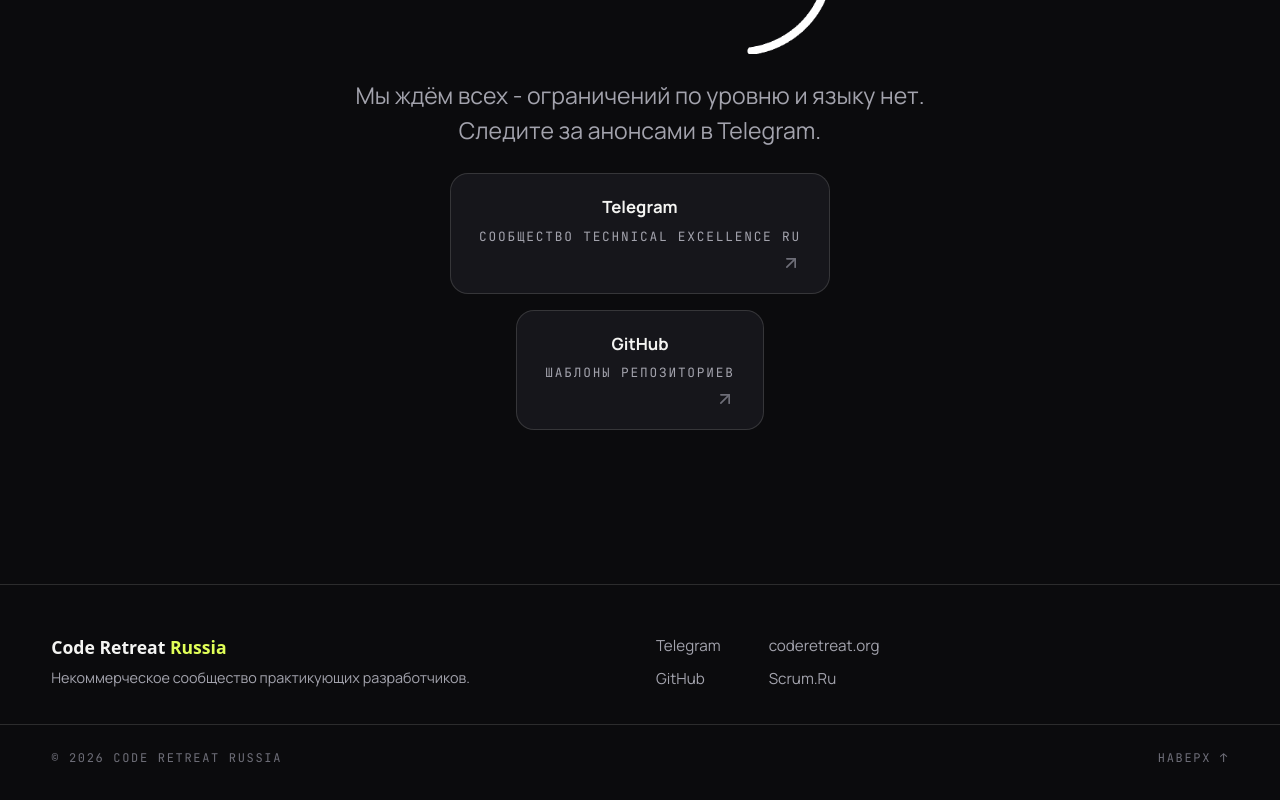
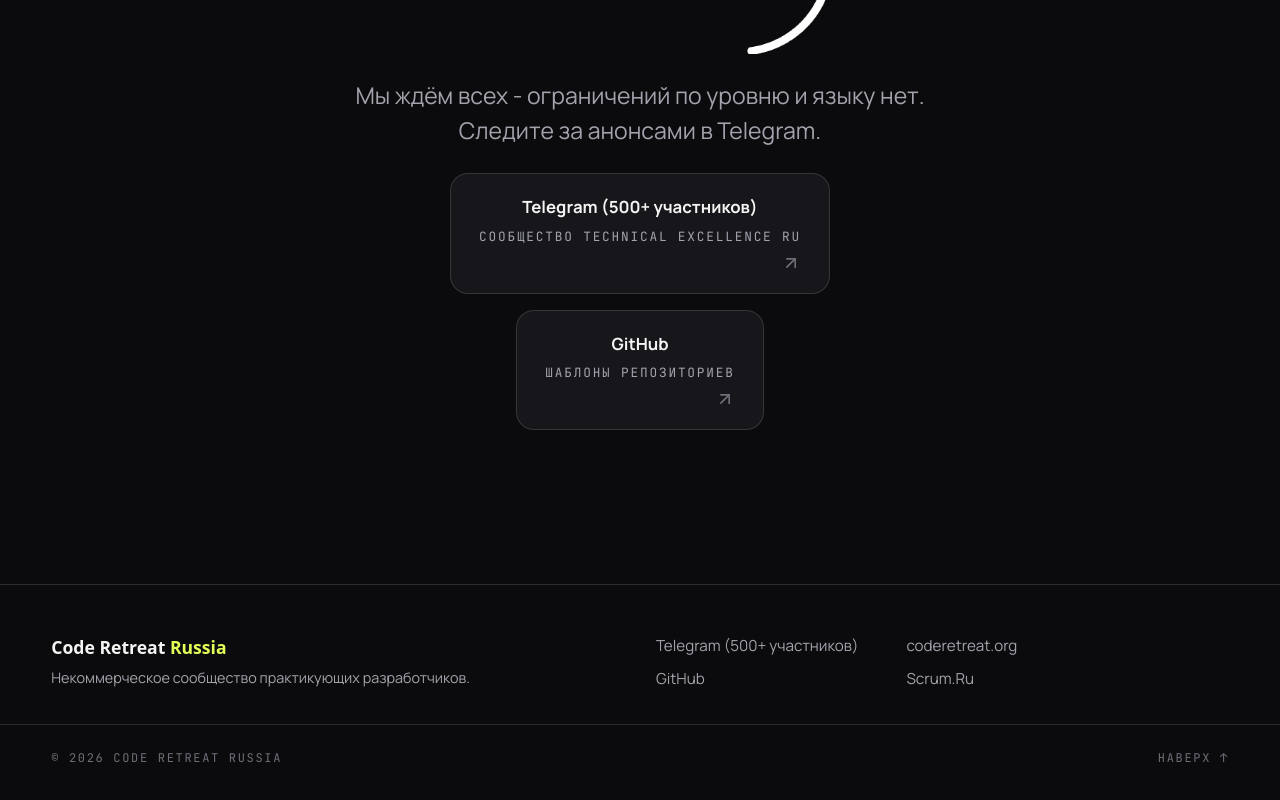
Before and after one commit to Code-Retreat-Russia/code-retreat-russia.github.io, a React (Vite) app: page / in a window 1280 px wide. Shown: the part 11046-11846 px from the top of the page. Built offline with nearby package versions, Linux system fonts and the light colour scheme; a web font is replaced by a local one.

Commit message:
Добавил sourceCode

```diff
--- a/src/data/socialLinks.ts
+++ b/src/data/socialLinks.ts
@@ -13,9 +13,9 @@
 export const socialLinks: SocialLink[] = [
   {
     id: 'telegram',
-    label: 'Telegram',
+    label: 'Telegram (500+ участников)',
     hint: 'сообщество Technical Excellence RU',
-    url: 'https://t.me/technical_excellence_ru',
+    url: 'https://t.me/technicalexcellenceru',
   },
   {
     id: 'github',
```
